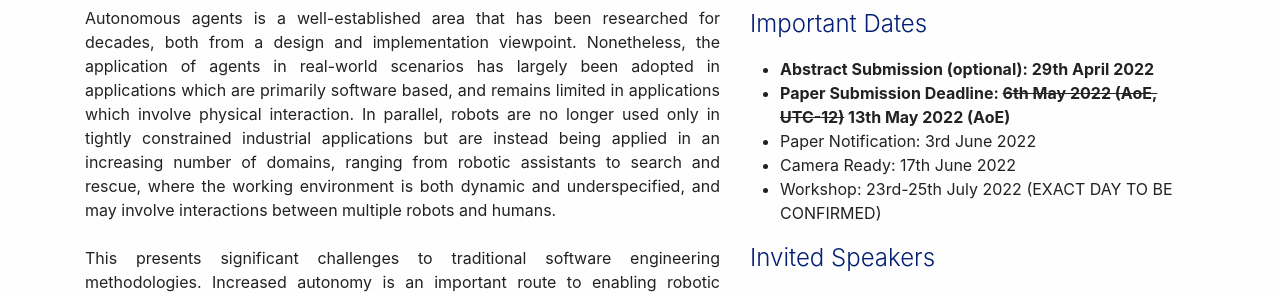
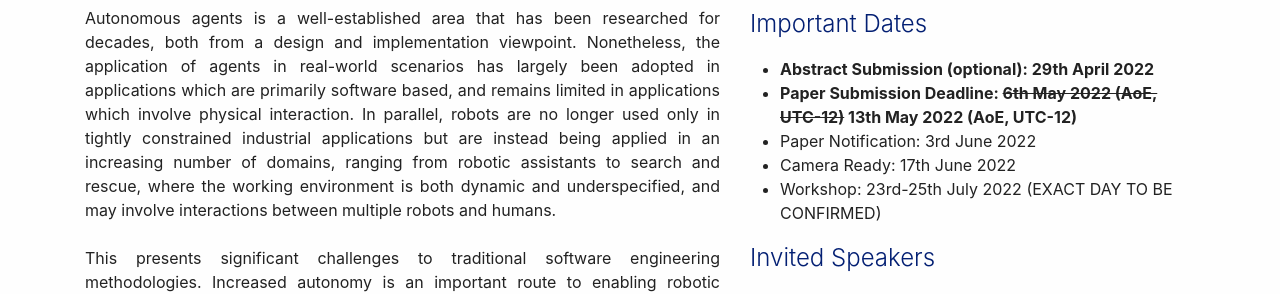
Before and after one commit to AREAWorkshop/AREA2022, a Jekyll site: the page built from index.md, in a window 1280 px wide and 900 px high. Shown: the part 314-608 px from the top of the window. Built offline with Jekyll 4.4.1, drawn with Linux system fonts in a browser that asks for light colours; nearby versions of some CDN libraries.

Commit message:
Update index.md

```diff
--- a/index.md
+++ b/index.md
@@ -311,7 +311,7 @@ The time is in <a href="https://time.is/it/CEST">CEST timezone</a>.
 
 <ul>
 <li><b>Abstract Submission (optional): 29th April 2022</b></li>
-  <li><b>Paper Submission Deadline: <strike>6th May 2022 (AoE, UTC-12)</strike> 13th May 2022 (AoE)</b></li>
+  <li><b>Paper Submission Deadline: <strike>6th May 2022 (AoE, UTC-12)</strike> 13th May 2022 (AoE, UTC-12)</b></li>
 <li>Paper Notification: 3rd June 2022</li>
 <li>Camera Ready: 17th June 2022</li>
 <li>Workshop: 23rd-25th July 2022 (EXACT DAY TO BE CONFIRMED)</li>
```
